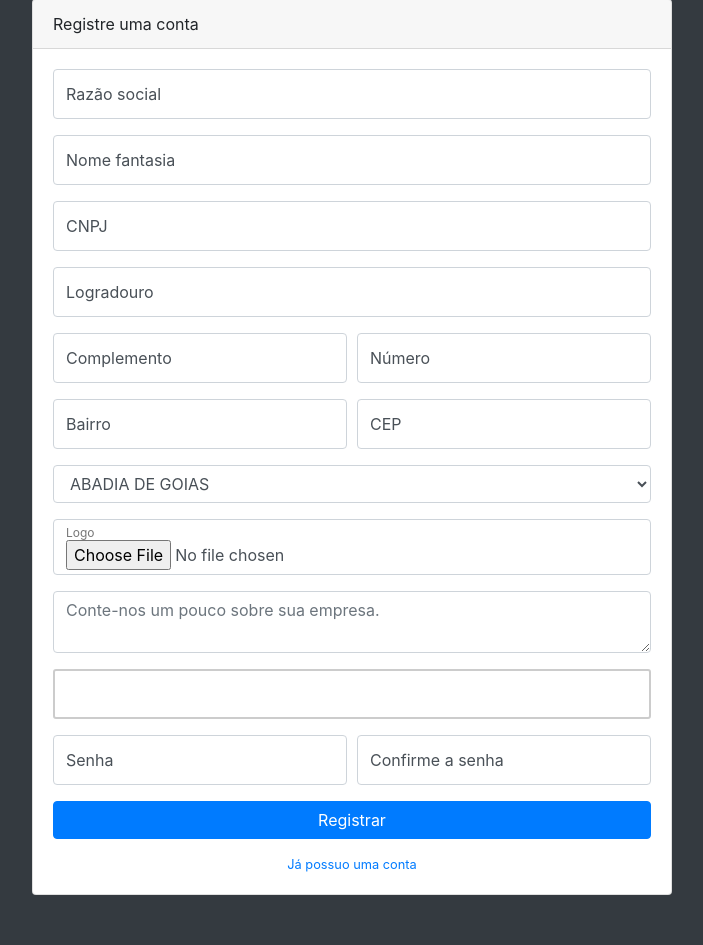
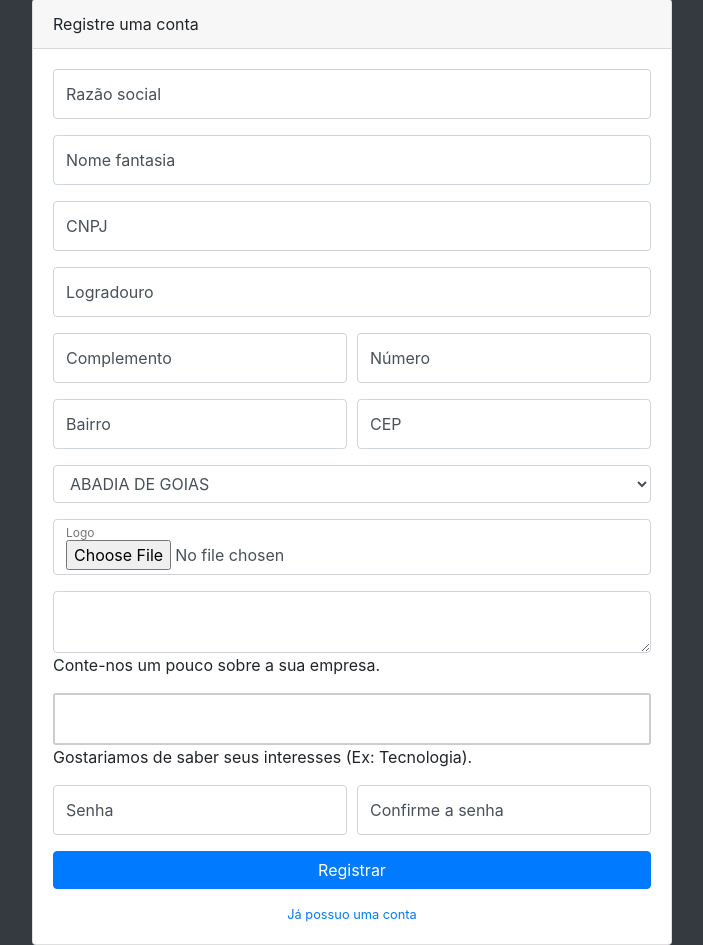
Before and after one commit to viniciusandd/uri-share, a Flask app: page /registrar in a window 1280 px wide. Shown: the part 49-994 px from the top of the page, without its empty margins (288-991 px from the left). Before the commit the page ends 944 px from the top, so only its background shows below. Run offline with Flask 2, Linux system fonts and the light colour scheme; data comes from the database, SQL or seed files in the repository; both versions use the stored data as it was after the commit; some libraries are stand-ins or nearby versions.

Commit message:
Bug corrigido => O javascript estava enviando para sua input auxiliar de interesses palavras com um caracter em branco, ou seja, lá no python não era feita uma comparação correta de interesse vs categoria e nenhum postagem aparecia na timeline

```diff
--- a/app/controllers/controller.py
+++ b/app/controllers/controller.py
@@ -101,6 +101,8 @@ def buscar_categorias_id():
     qtd_interesses = len(interesses)
     interesses.pop(qtd_interesses - 1)
 
+    print(interesses)
+
     categorias = Categoria.query.all()
     list_categorias_id = []
     for categoria in categorias:
--- a/app/static/css/tags.css
+++ b/app/static/css/tags.css
@@ -5,8 +5,7 @@
   display: flex;
   flex-wrap: wrap;
   align-content: flex-start;
-  padding: 6px;
-  overflow-x: scroll;
+  /* padding: 6px; */
 }
 .tag-container .tag {
   height: 30px;
--- a/app/static/js/tags.js
+++ b/app/static/js/tags.js
@@ -35,12 +35,12 @@ function addTags() {
 }
 
 input.addEventListener('keyup', (e) => {
-    console.log(e);
+    console.log(e.key);
     var inputLenght = e.target.value.length;
-    if (e.key === "Control") {
+    if (e.keyCode === 32) {
       if (inputLenght > 0) {
         e.target.value.split(',').forEach(tag => {
-          tags.push(tag);
+          tags.push(tag.trim());
         });
 
         addTags();
--- a/app/templates/registrar.html
+++ b/app/templates/registrar.html
@@ -110,13 +110,15 @@
           </div>
           <div class="form-group">
             <div class="form-label-group">
-              {{ formulario.sobre(id="textAreaSobre", class="form-control", placeholder="Conte-nos um pouco sobre sua empresa.", required="required") }}
+              {{ formulario.sobre(id="textAreaSobre", class="form-control", required="required") }}
             </div>
+            <span class="help-block"> Conte-nos um pouco sobre a sua empresa. </span>
           </div>
           <div class="form-group">
             <div class="form-label-group tag-container">
-              {{ formulario.interesses(id="inputInteresses", placeholder="Quais temas/assuntos são do interesse de sua empresa?.") }}
+              {{ formulario.interesses(id="inputInteresses") }}
             </div>
+            <span class="help-block"> Gostariamos de saber seus interesses (Ex: Tecnologia). </span>
           </div>
           {{ formulario.tags_digitadas(id="inputTagsDigitadas") }}
           <div class="form-group">
```
Also changed, not shown: database/storage.db.
